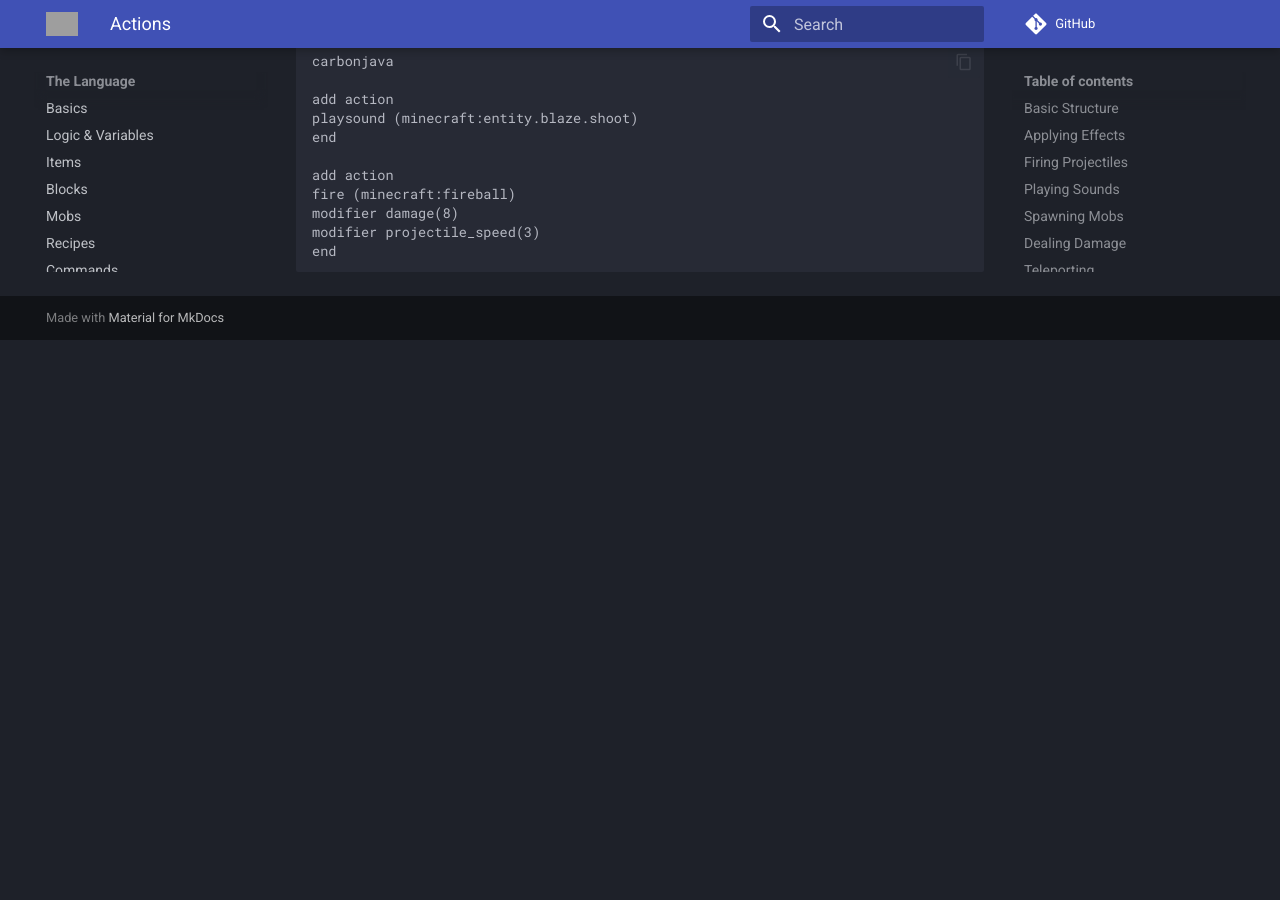
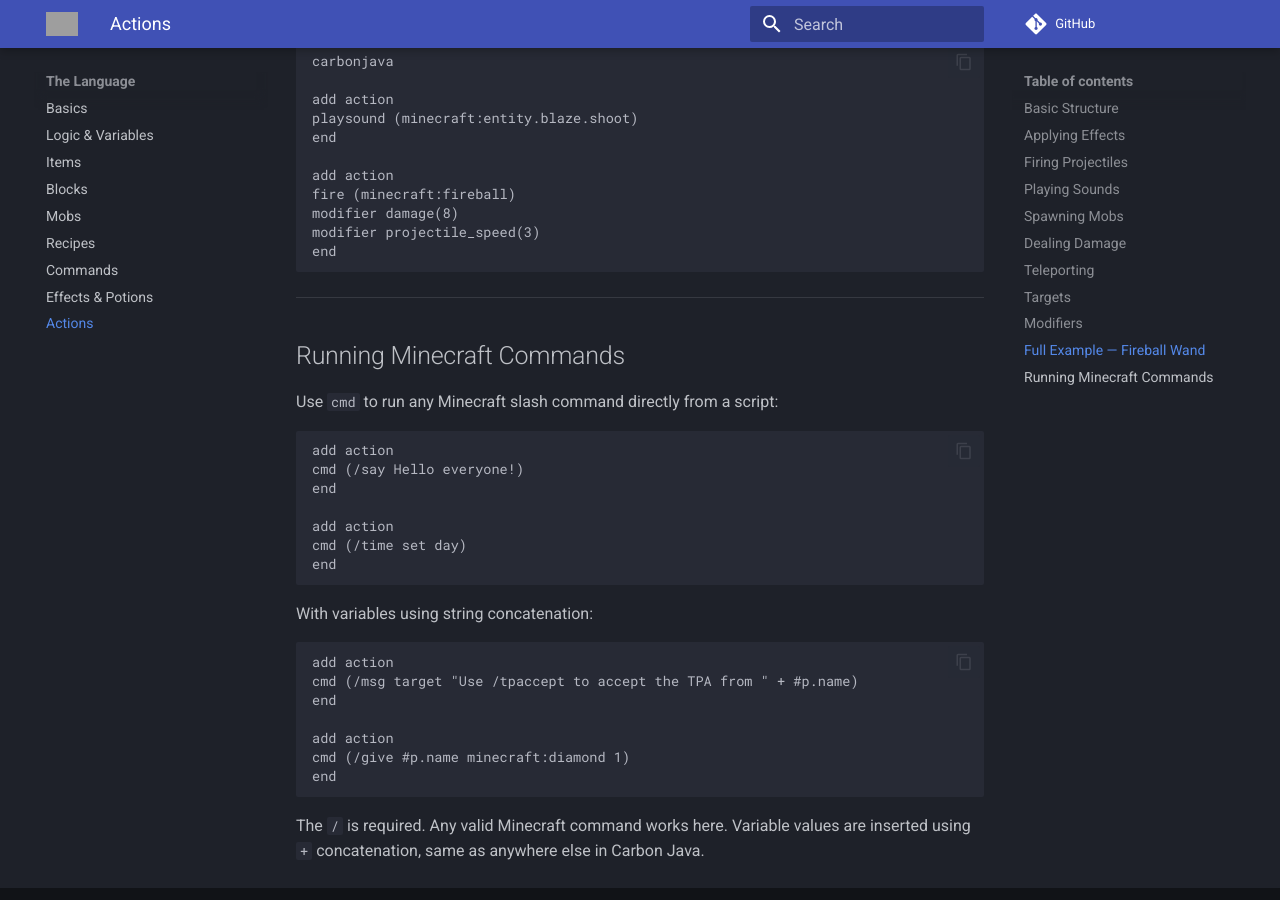
Before and after one commit to StratCube2/carbon-script, an MkDocs documentation site: the page built from docs/language/09_actions.md, in a window 1280 px wide and 900 px high, scrolled down 3169 px. Built offline with MkDocs 1.6.1 and Material for MkDocs 9.7.7, drawn with Linux system fonts in a browser that asks for light colours; comment, search, counter and statistics services are not loaded; before the commit the page ends 3509 px from its top, so only the background shows below that; grey boxes are pictures that could not be loaded.

Commit message:
Add cmd (Minecraft command) feature documentation and spec
Agent-Logs-Url: https://github.com/StratCube2/carbon-script/sessions/22e8d2a1-ce24-4140-b596-01e6ef6bfc05

Co-authored-by: StratCube2 <176216858+StratCube2@users.noreply.github.com>

````diff
--- a/docs/language/09_actions.md
+++ b/docs/language/09_actions.md
@@ -151,3 +151,34 @@ modifier damage(8)
 modifier projectile_speed(3)
 end
 ```
+
+---
+
+## Running Minecraft Commands
+
+Use `cmd` to run any Minecraft slash command directly from a script:
+
+```
+add action
+cmd (/say Hello everyone!)
+end
+
+add action
+cmd (/time set day)
+end
+```
+
+With variables using string concatenation:
+
+```
+add action
+cmd (/msg target "Use /tpaccept to accept the TPA from " + #p.name)
+end
+
+add action
+cmd (/give #p.name minecraft:diamond 1)
+end
+```
+
+The `/` is required. Any valid Minecraft command works here.
+Variable values are inserted using `+` concatenation, same as anywhere else in Carbon Java.
````
Also changed, not shown: docs/SPEC.md (+11 -1 lines), docs/language/07_commands.md (+15 -0 lines), docs/reference/06_errors.md (+13 -0 lines).
